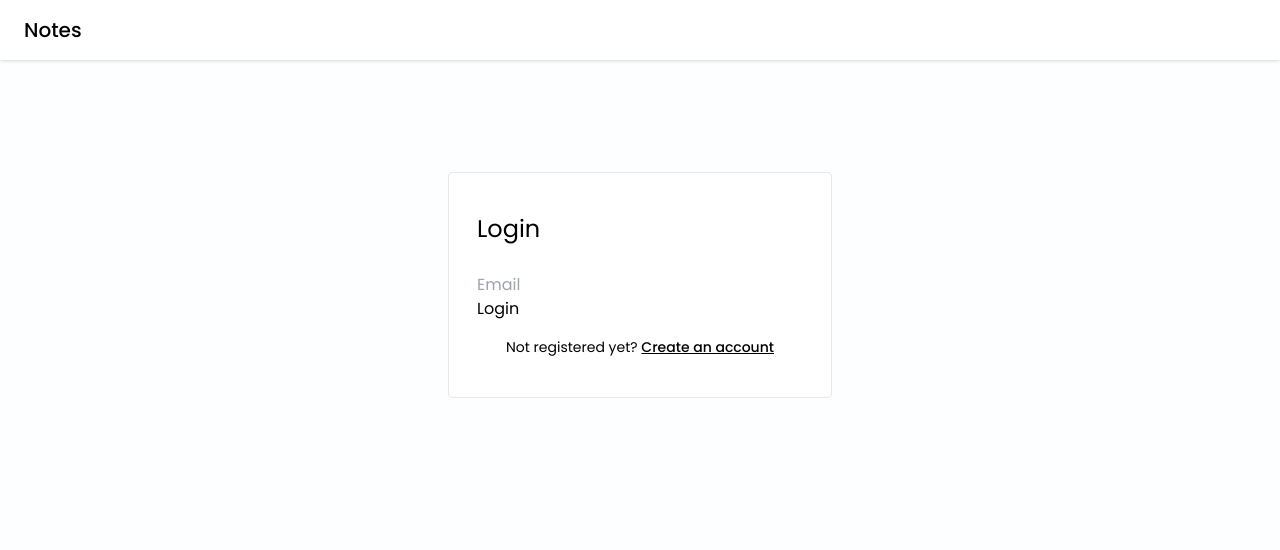
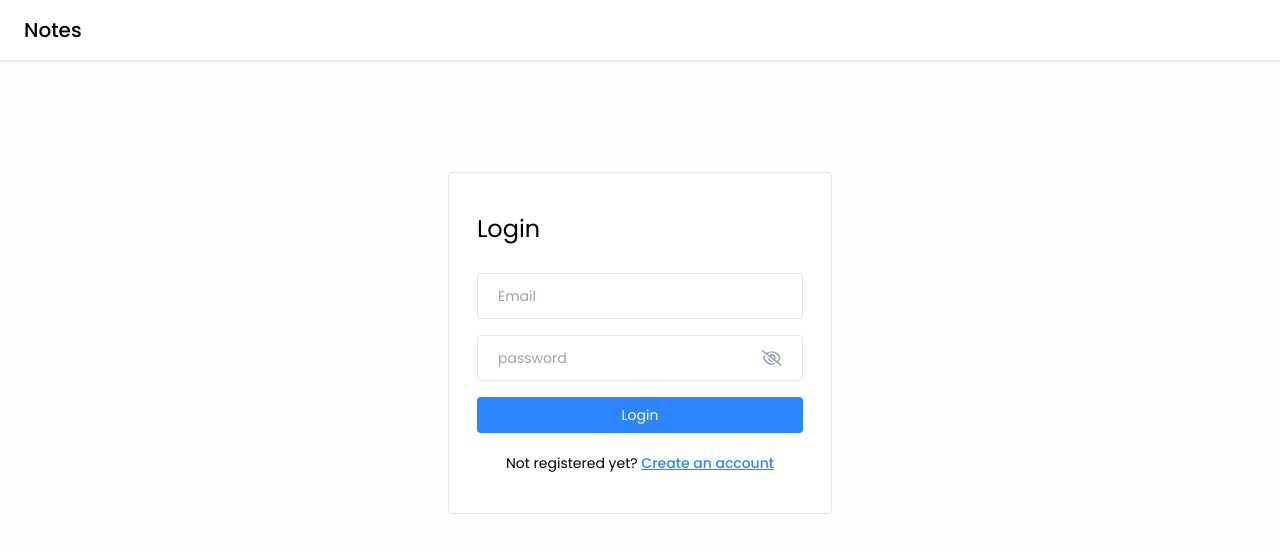
Before and after one commit to pradeepkmaran/notes-app-mern, a React (Vite) app in the folder frontend/notes-app/: page /login in a window 1280 px wide. Shown: the top 550 px of the page. Built offline with nearby package versions, Linux system fonts and the light colour scheme.

Commit message:
login inputs

```diff
--- a/frontend/notes-app/package.json
+++ b/frontend/notes-app/package.json
@@ -12,6 +12,7 @@
   "dependencies": {
     "react": "^18.3.1",
     "react-dom": "^18.3.1",
+    "react-icons": "^5.3.0",
     "react-router-dom": "^6.26.1"
   },
   "devDependencies": {
--- /dev/null
+++ b/frontend/notes-app/src/components/Input/PasswordInput.jsx
@@ -0,0 +1,36 @@
+import React, { useState } from 'react';
+import { FaRegEye, FaRegEyeSlash } from 'react-icons/fa6';
+
+const PasswordInput = ({ value, onChange, placeholder }) => {
+
+    const [isShowPassword, setIsShowPassword] = useState(false);
+
+    const toggleShowPassword = () => {
+        setIsShowPassword(!isShowPassword);
+    }
+
+    return (
+        <div className='flex items-center bg-transparent border-[1.5px] px-5 rounded mb-3'>
+            <input
+            value={value}
+            onChange={onChange}
+            type={isShowPassword ? "text": "password"}
+            placeholder={placeholder || "password"}
+            className='w-full text-sm bg-transparent py-3 mr-3 rounded outline-none'
+            />
+
+            {isShowPassword ? <FaRegEye
+                size={22}
+                className="text-primary cursor-pointer"
+                onClick={() => toggleShowPassword()}
+            /> : <FaRegEyeSlash
+                size={22}
+                className='text-slate-400 cursor-pointer'
+                onClick={() => toggleShowPassword()}
+                />
+            }
+        </div>
+    );
+}
+
+export default PasswordInput;
--- a/frontend/notes-app/src/index.css
+++ b/frontend/notes-app/src/index.css
@@ -15,4 +15,11 @@
 }
 
 @layer components {
+  .input-box {
+    @apply w-full text-sm bg-transparent border-[1.5px] px-5 py-3 rounded mb-4 outline-none;
+  }
+
+  .btn-primary {
+    @apply w-full text-sm bg-primary text-white p-2 rounded my-1 hover:bg-blue-600;
+  }
 }
--- a/frontend/notes-app/src/pages/Login/Login.jsx
+++ b/frontend/notes-app/src/pages/Login/Login.jsx
@@ -1,19 +1,55 @@
-import React from 'react'
-import Navbar from '../../components/Navbar/Navbar'
+import React from 'react';
+import Navbar from '../../components/Navbar/Navbar';
+import PasswordInput from '../../components/Input/PasswordInput';
+import { validateEmail } from '../../utils/helper';
 import { Link } from 'react-router-dom';
+import { useState } from 'react';
 
 const Login = () => {
+
+    const [email, setEmail] = useState("");
+    const [password, setPassword] = useState("");
+    const [error, setError] = useState(null);
+
+    const handleLogin = async (e) => {
+        e.preventDefault();
+
+        if(!validateEmail(email)) {
+            setError("Please enter a valid email.");
+            return;
+        }
+
+        if(!password) {
+            setError("Please enter the password");
+            return;
+        }
+
+        setError("");
+    }
+
     return (
         <>
             <Navbar />
 
             <div className='flex items-center justify-center mt-28'>
                 <div className='w-96 border rounded bg-white px-7 py-10'>
-                    <form onSubmit={() => {}}>
+                    <form onSubmit={handleLogin}>
                         <h4 className='text-2xl mb-7'>Login</h4>
 
-                        <input type="text" placeholder='Email' className='input-box'/>
+                        <input
+                            type="text"
+                            placeholder='Email'
+                            className='input-box'
+                            value={email}
+                            onChange={(e) => setEmail(e.target.value)}
+                        />
 
+                        <PasswordInput
+                        value={password}
+                        onChange={(p) => setPassword(p.target.value)}
+                        />
+
+                        {error && <p className='text-red-500 text-xs pb-1'> {error} </p>}
                         <button type='submit' className='btn-primary'>Login</button>
 
                         <p className='text-sm text-center mt-4'>
--- /dev/null
+++ b/frontend/notes-app/src/utils/helper.js
@@ -0,0 +1,4 @@
+export const validateEmail = (email) => {
+    const regex = /^[^\s@]+@[^\s@]+\.[^\s@]+$/;
+    return regex.test(email);
+};
--- a/frontend/notes-app/tailwind.config.js
+++ b/frontend/notes-app/tailwind.config.js
@@ -5,7 +5,12 @@
     './src/**/*.{js,ts,jsx,tsx}',
   ],
   theme: {
-    extend: {},
+    extend: {
+      colors:  {
+        primary: "#2B85FF",
+        secondary: "#EF863E",
+      }
+    },
   },
   plugins: [],
 }
```
Also changed, not shown: 1 other file (tests, documents, lock files or other folders).
